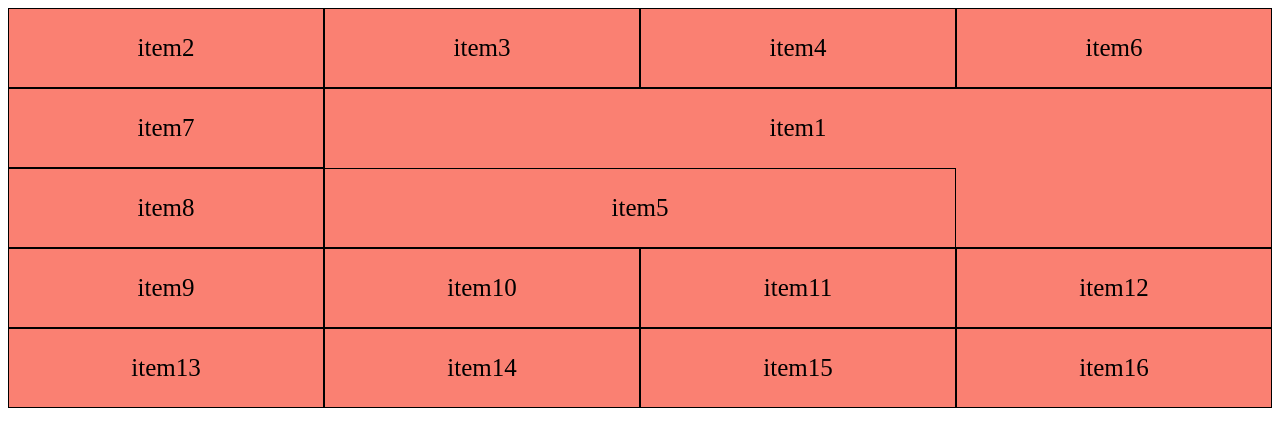
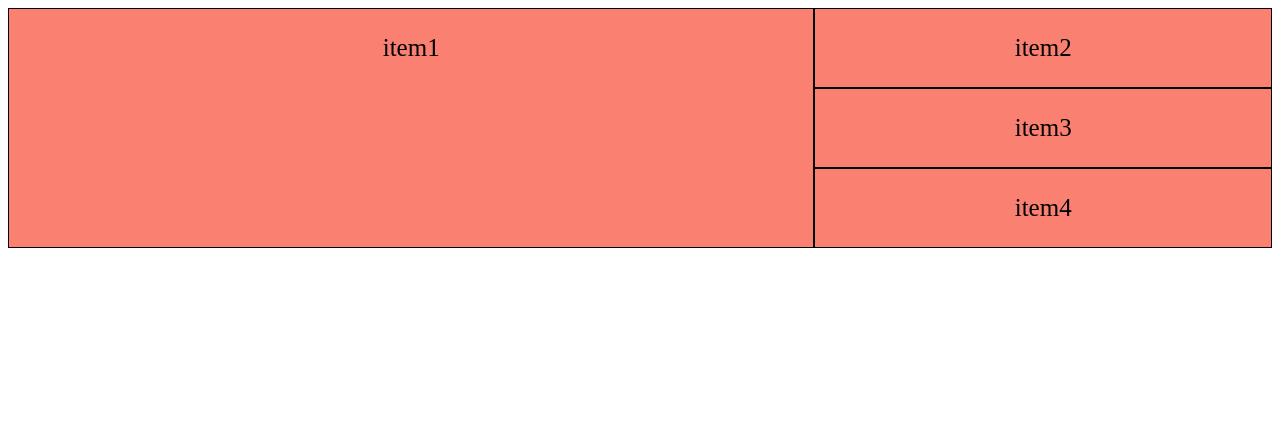
Before and after one commit to shayan881/template_project, a PHP site: page / in a window 1280 px wide. Shown: the top 447 px of the page. Run offline with PHP 8.4, Linux system fonts and the light colour scheme.

Commit message:
session 45 [ set name with grid-area ]

```diff
--- a/css-grid/index.html
+++ b/css-grid/index.html
@@ -23,13 +23,13 @@
         <div class="grid-item">
             item4
         </div>
-        <div class="grid-item five">
+        <!-- <div class="grid-item five">
             item5
         </div>
         <div class="grid-item">
             item6
-        </div>
-        <div class="grid-item">
+        </div> -->
+        <!-- <div class="grid-item">
             item7
         </div>
         <div class="grid-item">
@@ -58,7 +58,7 @@
         </div>
         <div class="grid-item">
             item16
-        </div>
+        </div> -->
     </div>
 
 </body>
--- a/css-grid/style.css
+++ b/css-grid/style.css
@@ -1,17 +1,16 @@
+.first-item {
+    grid-area: myItem;
+}
+
 .grid-container {
     display: grid;
     width: 100%;
-    grid-template-columns: auto auto auto auto;
     background-color: skyblue;
+    /* grid-template-areas: 'myItem myItem myItem'; */
+    grid-template-areas: 'myItem myItem .' 'myItem myItem .' 'myItem myItem .';
+
 }
 
-.first-item {
-    grid-area: 2 / 2 / 4 / 5;
-}
-
-.five {
-    grid-area: 3 / 2 / 4 / 4;
-}
 
 .grid-item {
     background-color: salmon;
```
